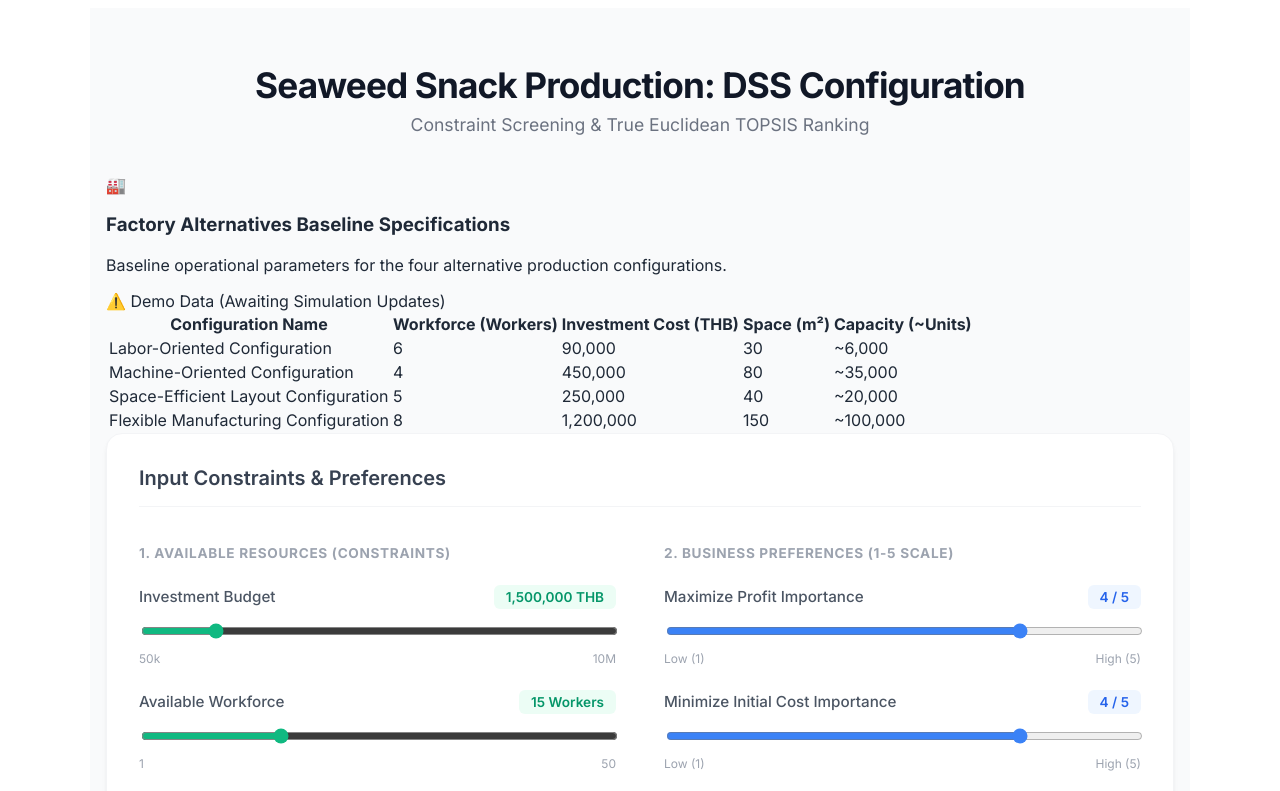
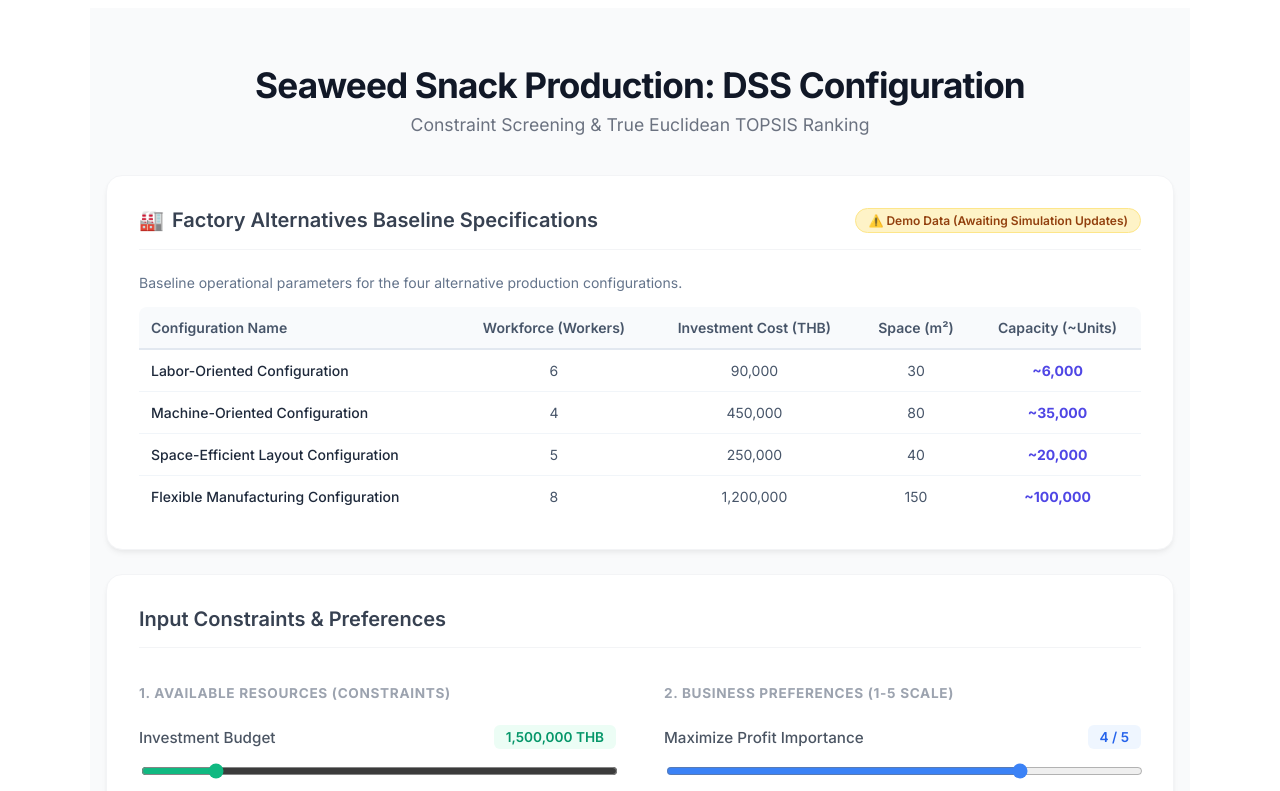
Before and after one commit to Tiger0I-JI/seaweed-dss-app, a Vue app: page / in a window 1280 px wide. Shown: the top 791 px of the page. Built offline with nearby package versions, Linux system fonts and the light colour scheme; no server answers; the database is empty.

Commit message:
Update App.vue

```diff
--- a/src/App.vue
+++ b/src/App.vue
@@ -207,76 +207,59 @@ const resetForm = () => {
       <p>Constraint Screening & True Euclidean TOPSIS Ranking</p>
     </header>
 <!-- Factory Alternatives Baseline Specifications Card -->
-<div class="my-8 bg-white rounded-2xl shadow-xl border border-indigo-50 overflow-hidden transition-all duration-300">
-
-  <!-- Gradient Header -->
-  <div class="bg-gradient-to-r from-slate-900 to-indigo-950 p-6 text-white flex flex-col md:flex-row justify-between items-start md:items-center gap-4">
-    <div>
-      <div class="flex items-center gap-2">
-        <span class="text-2xl">🏭</span>
-        <h3 class="text-xl font-bold tracking-wide">Factory Alternatives Baseline Specifications</h3>
-      </div>
-      <p class="text-slate-300 text-sm mt-1">Baseline operational parameters for the four alternative production configurations.</p>
-    </div>
-
-    <!-- Status Badge -->
-    <span class="inline-flex items-center px-3.5 py-1.5 rounded-full text-xs font-semibold bg-amber-400/20 text-amber-300 border border-amber-400/30 shadow-inner">
+<div class="card" style="margin-bottom: 24px;">
+  <div class="card-header" style="display: flex; justify-content: space-between; align-items: center; flex-wrap: wrap; gap: 10px;">
+    <h2 style="margin: 0; display: flex; align-items: center; gap: 8px; font-size: 1.25rem;">
+      <span>🏭</span> Factory Alternatives Baseline Specifications
+    </h2>
+    <span style="background-color: #fef3c7; color: #92400e; padding: 4px 12px; border-radius: 20px; font-size: 12px; font-weight: 600; border: 1px solid #fde68a;">
       ⚠️ Demo Data (Awaiting Simulation Updates)
     </span>
   </div>
 
-  <!-- Table Container -->
-  <div class="p-6 overflow-x-auto">
-    <table class="min-w-full divide-y divide-slate-100 text-sm">
+  <p style="color: #64748b; font-size: 14px; margin-top: 8px; margin-bottom: 16px;">
+    Baseline operational parameters for the four alternative production configurations.
+  </p>
+
+  <div style="overflow-x: auto;">
+    <table style="width: 100%; border-collapse: collapse; text-align: left; font-size: 14px;">
       <thead>
-        <tr class="text-left text-slate-500 uppercase tracking-wider text-xs font-semibold bg-slate-50/70">
-          <th class="px-6 py-4 rounded-l-xl">Configuration Name</th>
-          <th class="px-6 py-4 text-center">Workforce (Workers)</th>
-          <th class="px-6 py-4 text-center">Investment Cost (THB)</th>
-          <th class="px-6 py-4 text-center">Space (m²)</th>
-          <th class="px-6 py-4 text-center rounded-r-xl">Capacity (~Units)</th>
+        <tr style="background-color: #f8fafc; border-bottom: 2px solid #e2e8f0; color: #475569;">
+          <th style="padding: 12px; font-weight: 600; border-top-left-radius: 8px;">Configuration Name</th>
+          <th style="padding: 12px; text-align: center; font-weight: 600;">Workforce (Workers)</th>
+          <th style="padding: 12px; text-align: center; font-weight: 600;">Investment Cost (THB)</th>
+          <th style="padding: 12px; text-align: center; font-weight: 600;">Space (m²)</th>
+          <th style="padding: 12px; text-align: center; font-weight: 600; border-top-right-radius: 8px;">Capacity (~Units)</th>
         </tr>
       </thead>
-      <tbody class="divide-y divide-slate-100 bg-white">
-        <tr class="hover:bg-indigo-50/40 transition-colors">
-          <td class="px-6 py-4 font-semibold text-slate-800 flex items-center gap-2">
-            <span class="w-2 h-2 rounded-full bg-blue-500"></span>
-            Labor-Oriented Configuration
-          </td>
-          <td class="px-6 py-4 text-center text-slate-600 font-medium">6</td>
-          <td class="px-6 py-4 text-center text-slate-600 font-medium">90,000</td>
-          <td class="px-6 py-4 text-center text-slate-600 font-medium">30</td>
-          <td class="px-6 py-4 text-center text-indigo-600 font-bold">~6,000</td>
+      <tbody>
+        <tr style="border-bottom: 1px solid #f1f5f9;">
+          <td style="padding: 12px; font-weight: 500; color: #1e293b;">Labor-Oriented Configuration</td>
+          <td style="padding: 12px; text-align: center; color: #475569;">6</td>
+          <td style="padding: 12px; text-align: center; color: #475569;">90,000</td>
+          <td style="padding: 12px; text-align: center; color: #475569;">30</td>
+          <td style="padding: 12px; text-align: center; font-weight: bold; color: #4f46e5;">~6,000</td>
         </tr>
-        <tr class="hover:bg-indigo-50/40 transition-colors">
-          <td class="px-6 py-4 font-semibold text-slate-800 flex items-center gap-2">
-            <span class="w-2 h-2 rounded-full bg-indigo-500"></span>
-            Machine-Oriented Configuration
-          </td>
-          <td class="px-6 py-4 text-center text-slate-600 font-medium">4</td>
-          <td class="px-6 py-4 text-center text-slate-600 font-medium">450,000</td>
-          <td class="px-6 py-4 text-center text-slate-600 font-medium">80</td>
-          <td class="px-6 py-4 text-center text-indigo-600 font-bold">~35,000</td>
+        <tr style="border-bottom: 1px solid #f1f5f9;">
+          <td style="padding: 12px; font-weight: 500; color: #1e293b;">Machine-Oriented Configuration</td>
+          <td style="padding: 12px; text-align: center; color: #475569;">4</td>
+          <td style="padding: 12px; text-align: center; color: #475569;">450,000</td>
+          <td style="padding: 12px; text-align: center; color: #475569;">80</td>
+          <td style="padding: 12px; text-align: center; font-weight: bold; color: #4f46e5;">~35,000</td>
         </tr>
-        <tr class="hover:bg-indigo-50/40 transition-colors">
-          <td class="px-6 py-4 font-semibold text-slate-800 flex items-center gap-2">
-            <span class="w-2 h-2 rounded-full bg-emerald-500"></span>
-            Space-Efficient Layout Configuration
-          </td>
-          <td class="px-6 py-4 text-center text-slate-600 font-medium">5</td>
-          <td class="px-6 py-4 text-center text-slate-600 font-medium">250,000</td>
-          <td class="px-6 py-4 text-center text-slate-600 font-medium">40</td>
-          <td class="px-6 py-4 text-center text-indigo-600 font-bold">~20,000</td>
+        <tr style="border-bottom: 1px solid #f1f5f9;">
+          <td style="padding: 12px; font-weight: 500; color: #1e293b;">Space-Efficient Layout Configuration</td>
+          <td style="padding: 12px; text-align: center; color: #475569;">5</td>
+          <td style="padding: 12px; text-align: center; color: #475569;">250,000</td>
+          <td style="padding: 12px; text-align: center; color: #475569;">40</td>
+          <td style="padding: 12px; text-align: center; font-weight: bold; color: #4f46e5;">~20,000</td>
         </tr>
-        <tr class="hover:bg-indigo-50/40 transition-colors">
-          <td class="px-6 py-4 font-semibold text-slate-800 flex items-center gap-2">
-            <span class="w-2 h-2 rounded-full bg-purple-500"></span>
-            Flexible Manufacturing Configuration
-          </td>
-          <td class="px-6 py-4 text-center text-slate-600 font-medium">8</td>
-          <td class="px-6 py-4 text-center text-slate-600 font-medium">1,200,000</td>
-          <td class="px-6 py-4 text-center text-slate-600 font-medium">150</td>
-          <td class="px-6 py-4 text-center text-indigo-600 font-bold">~100,000</td>
+        <tr>
+          <td style="padding: 12px; font-weight: 500; color: #1e293b;">Flexible Manufacturing Configuration</td>
+          <td style="padding: 12px; text-align: center; color: #475569;">8</td>
+          <td style="padding: 12px; text-align: center; color: #475569;">1,200,000</td>
+          <td style="padding: 12px; text-align: center; color: #475569;">150</td>
+          <td style="padding: 12px; text-align: center; font-weight: bold; color: #4f46e5;">~100,000</td>
         </tr>
       </tbody>
     </table>
```
